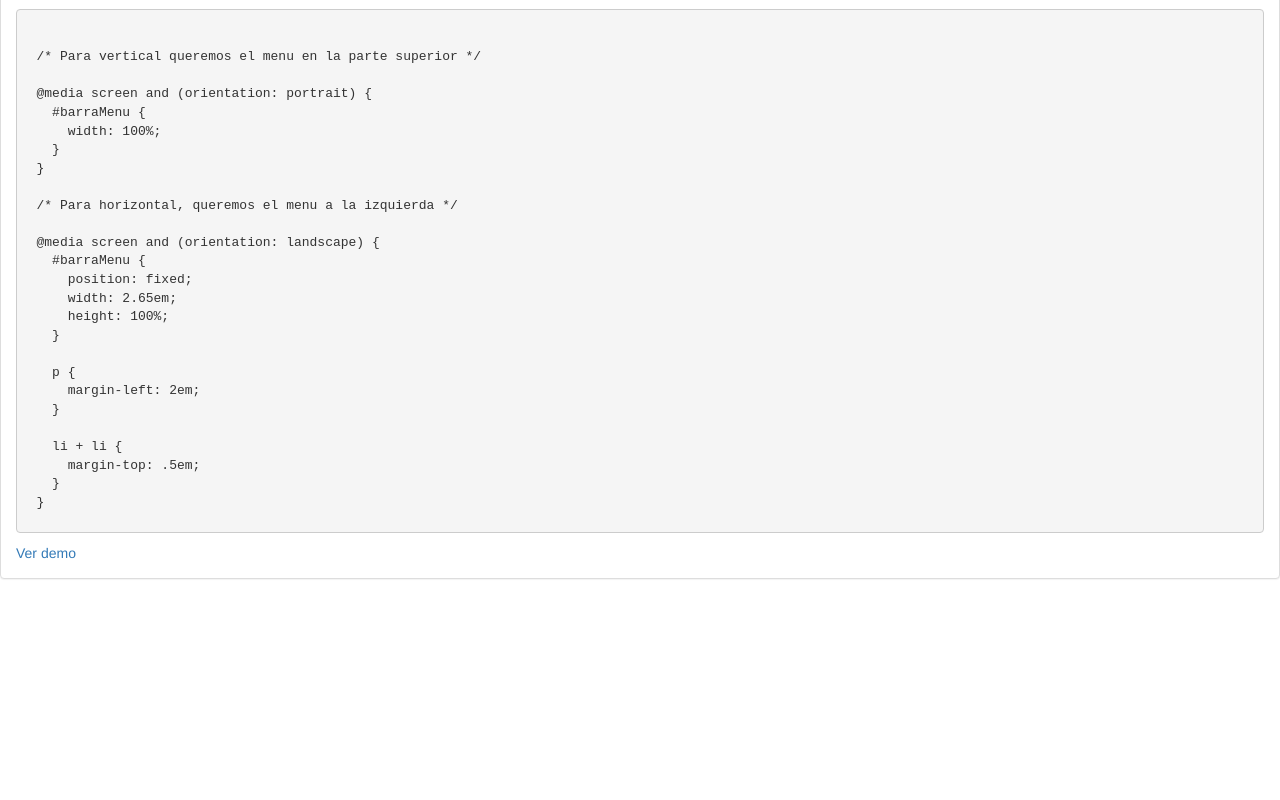
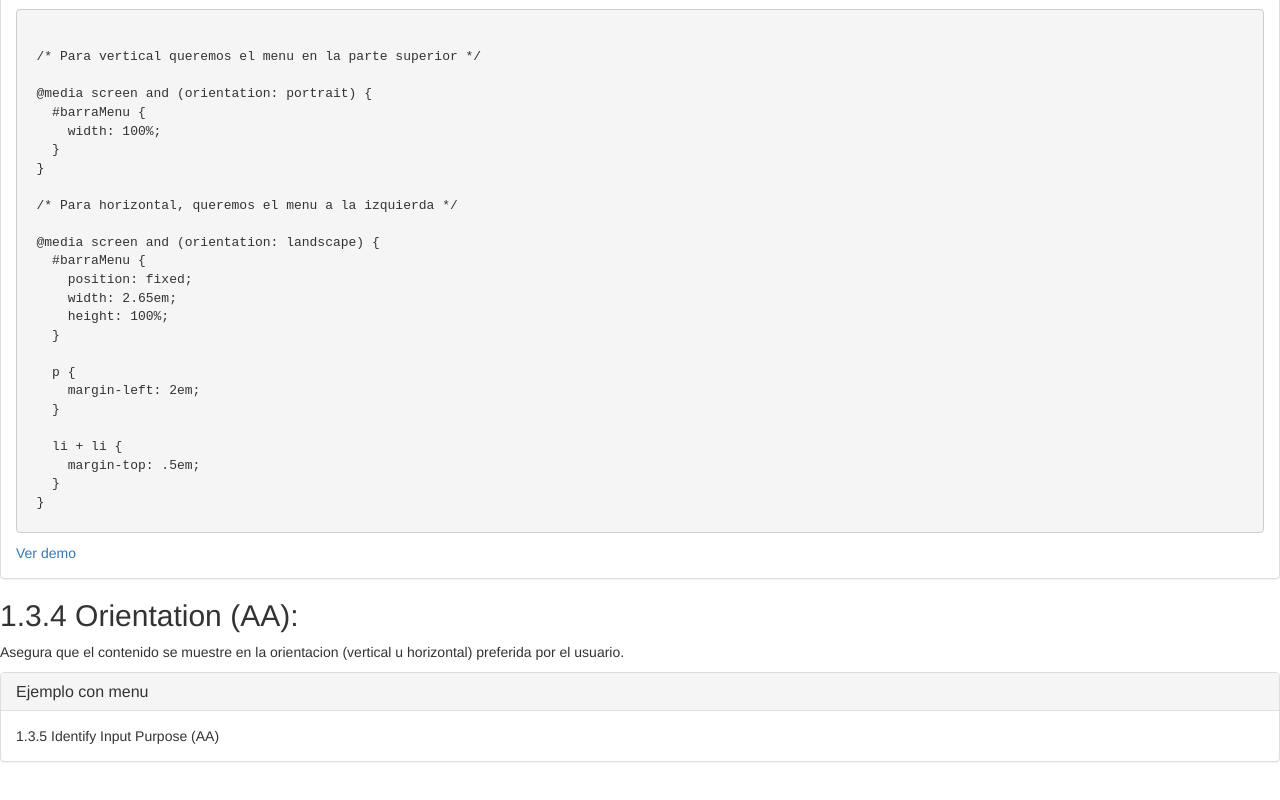
Before and after one commit to fedegon/accesibilidad, a plain HTML site: page index.html in a window 1280 px wide. Shown: the part 1191-1991 px from the top of the page. Before the commit the page ends 1810 px from the top, so only its background shows below. Drawn offline with nearby package versions, Linux system fonts and the light colour scheme.

```diff
--- a/index.html
+++ b/index.html
@@ -127,6 +127,23 @@ li {
 </div>
 </article>
 
+<article>
+  <h2> 1.3.4 Orientation (AA): </h2>
+  <p>Asegura que el contenido se muestre en la orientacion (vertical u horizontal) preferida por el usuario.  </p>
+
+  <div class="panel-group" id="accordion">
+    <div class="panel panel-default">
+      <div class="panel-heading">
+        <h4 class="panel-title">
+          <a class="accordion-toggle" data-toggle="collapse" data-parent="#accordion" href="#collapseOne">
+              Ejemplo con menu
+          </a>
+        </h4>
+      </div>
+      <div id="collapseOne" class="panel-collapse collapse in">
+        <div class="panel-body">
+1.3.5 Identify Input Purpose (AA)
+
 </main>
 
 <footer>
```
Also changed, not shown: 1 other file.
